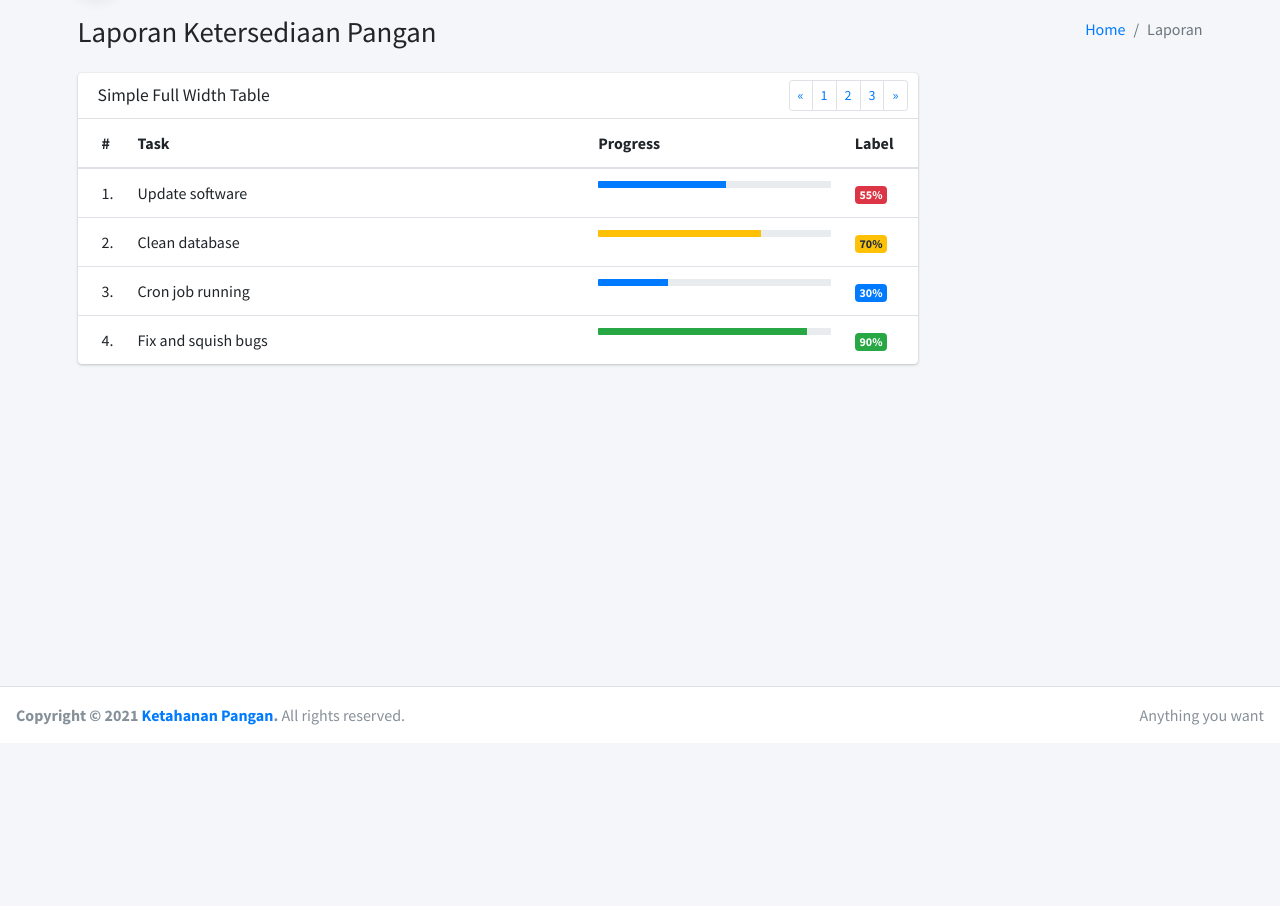
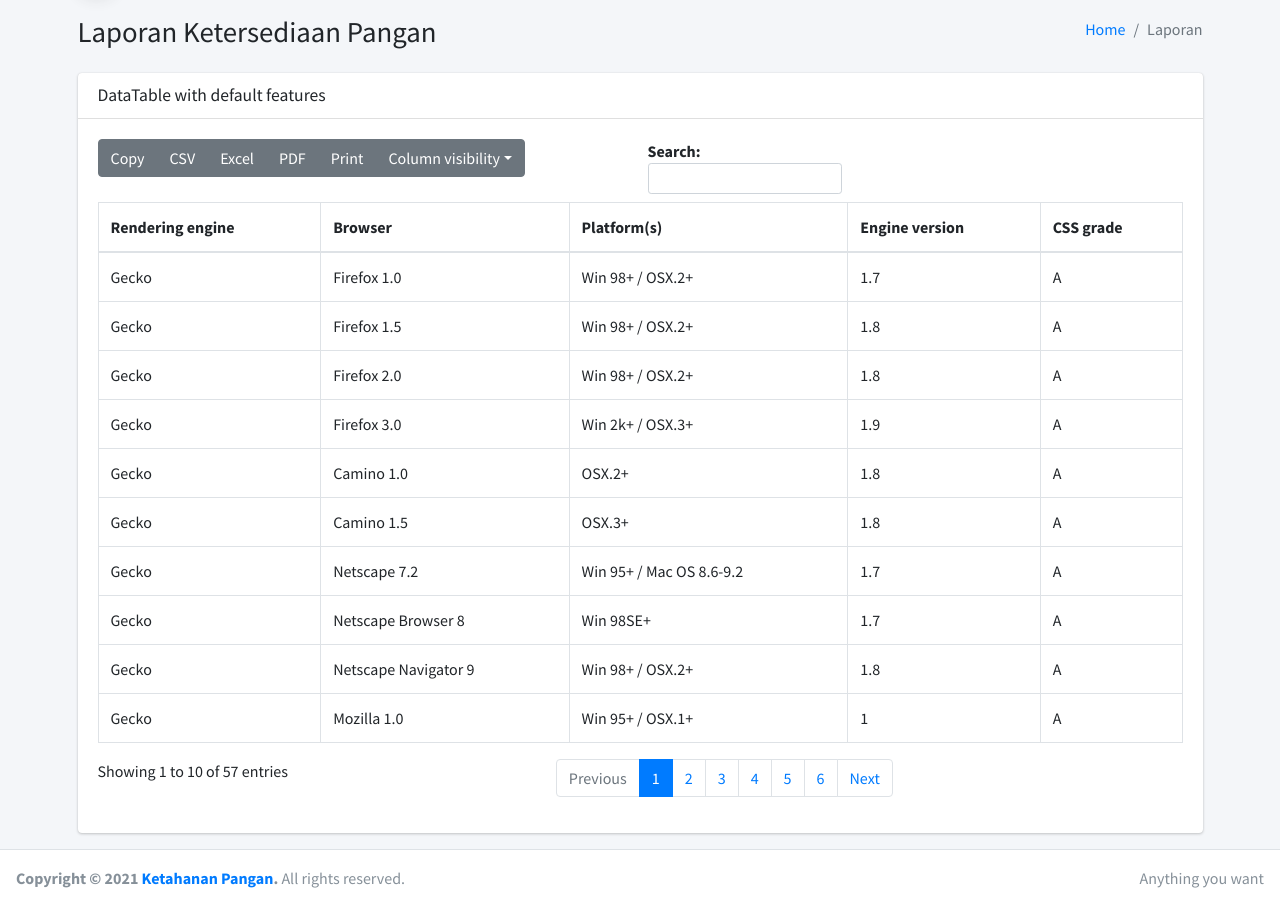
Before and after one commit to riskarispianti/sikp, a CodeIgniter 4 app: template app/Views/laporan_pangan/data_pangan.php in a window 1280 px wide. Shown: the part 57-963 px from the top of the page. Before the commit the page ends 782 px from the top, so only its background shows below. Run offline with PHP 8.4 and a stand-in for CodeIgniter, Linux system fonts and the light colour scheme; the template is opened without the code that fills it, so the values that code supplies are empty; some libraries are stand-ins or nearby versions.

Commit message:
menambahkan tabel pada data pangan

```diff
--- a/app/Views/laporan_pangan/data_pangan.php
+++ b/app/Views/laporan_pangan/data_pangan.php
@@ -18,90 +18,148 @@
           </ol>
         </div><!-- /.col -->
       </div><!-- /.row -->
-    </div><!-- /.container-fluid -->
+    </div>
   </div>
   <!-- /.content-header -->
 
   <section class="content">
     <div class="container">
       <div class="row">
-        <div class="col-md-9">
+        <div class="col-12">
           <div class="card">
             <div class="card-header">
-              <h3 class="card-title">Simple Full Width Table</h3>
-
-              <div class="card-tools">
-                <ul class="pagination pagination-sm float-right">
-                  <li class="page-item"><a class="page-link" href="#">«</a></li>
-                  <li class="page-item"><a class="page-link" href="#">1</a></li>
-                  <li class="page-item"><a class="page-link" href="#">2</a></li>
-                  <li class="page-item"><a class="page-link" href="#">3</a></li>
-                  <li class="page-item"><a class="page-link" href="#">»</a></li>
-                </ul>
+              <h3 class="card-title">DataTable with default features</h3>
+            </div>
+            <!-- /.card-header -->
+            <div class="card-body">
+              <div id="example1_wrapper" class="dataTables_wrapper dt-bootstrap4">
+                <div class="row">
+                  <div class="col-sm-12 col-md-6">
+                    <div class="dt-buttons btn-group flex-wrap"> <button class="btn btn-secondary buttons-copy buttons-html5" tabindex="0" aria-controls="example1" type="button"><span>Copy</span></button> <button class="btn btn-secondary buttons-csv buttons-html5" tabindex="0" aria-controls="example1" type="button"><span>CSV</span></button> <button class="btn btn-secondary buttons-excel buttons-html5" tabindex="0" aria-controls="example1" type="button"><span>Excel</span></button> <button class="btn btn-secondary buttons-pdf buttons-html5" tabindex="0" aria-controls="example1" type="button"><span>PDF</span></button> <button class="btn btn-secondary buttons-print" tabindex="0" aria-controls="example1" type="button"><span>Print</span></button>
+                      <div class="btn-group"><button class="btn btn-secondary buttons-collection dropdown-toggle buttons-colvis" tabindex="0" aria-controls="example1" type="button" aria-haspopup="true" aria-expanded="false"><span>Column visibility</span></button></div>
                     </div>
                   </div>
-            <!-- /.card-header -->
-            <div class="card-body p-0">
-              <table class="table">
+                  <div class="col-sm-12 col-md-6">
+                    <div id="example1_filter" class="dataTables_filter"><label>Search:<input type="search" class="form-control form-control-sm" placeholder="" aria-controls="example1"></label></div>
+                  </div>
+                </div>
+                <div class="row">
+                  <div class="col-sm-12">
+                    <table id="example2" class="table table-bordered table-hover dataTable dtr-inline" role="grid" aria-describedby="example2_info">
                       <thead>
-                  <tr>
-                    <th style="width: 10px">#</th>
-                    <th>Task</th>
-                    <th>Progress</th>
-                    <th style="width: 40px">Label</th>
+                        <tr role="row">
+                          <th class="sorting sorting_asc" tabindex="0" aria-controls="example2" rowspan="1" colspan="1" aria-sort="ascending" aria-label="Rendering engine: activate to sort column descending">Rendering engine</th>
+                          <th class="sorting" tabindex="0" aria-controls="example2" rowspan="1" colspan="1" aria-label="Browser: activate to sort column ascending">Browser</th>
+                          <th class="sorting" tabindex="0" aria-controls="example2" rowspan="1" colspan="1" aria-label="Platform(s): activate to sort column ascending">Platform(s)</th>
+                          <th class="sorting" tabindex="0" aria-controls="example2" rowspan="1" colspan="1" aria-label="Engine version: activate to sort column ascending">Engine version</th>
+                          <th class="sorting" tabindex="0" aria-controls="example2" rowspan="1" colspan="1" aria-label="CSS grade: activate to sort column ascending">CSS grade</th>
                         </tr>
                       </thead>
                       <tbody>
-                  <tr>
-                    <td>1.</td>
-                    <td>Update software</td>
-                    <td>
-                      <div class="progress progress-xs">
-                        <div class="progress-bar progress-bar-danger" style="width: 55%"></div>
-                      </div>
-                    </td>
-                    <td><span class="badge bg-danger">55%</span></td>
+                        <tr class="odd">
+                          <td class="dtr-control sorting_1" tabindex="0">Gecko</td>
+                          <td>Firefox 1.0</td>
+                          <td>Win 98+ / OSX.2+</td>
+                          <td>1.7</td>
+                          <td>A</td>
                         </tr>
-                  <tr>
-                    <td>2.</td>
-                    <td>Clean database</td>
-                    <td>
-                      <div class="progress progress-xs">
-                        <div class="progress-bar bg-warning" style="width: 70%"></div>
-                      </div>
-                    </td>
-                    <td><span class="badge bg-warning">70%</span></td>
+                        <tr class="even">
+                          <td class="dtr-control sorting_1" tabindex="0">Gecko</td>
+                          <td>Firefox 1.5</td>
+                          <td>Win 98+ / OSX.2+</td>
+                          <td>1.8</td>
+                          <td>A</td>
                         </tr>
-                  <tr>
-                    <td>3.</td>
-                    <td>Cron job running</td>
-                    <td>
-                      <div class="progress progress-xs progress-striped active">
-                        <div class="progress-bar bg-primary" style="width: 30%"></div>
-                      </div>
-                    </td>
-                    <td><span class="badge bg-primary">30%</span></td>
+                        <tr class="odd">
+                          <td class="dtr-control sorting_1" tabindex="0">Gecko</td>
+                          <td>Firefox 2.0</td>
+                          <td>Win 98+ / OSX.2+</td>
+                          <td>1.8</td>
+                          <td>A</td>
                         </tr>
-                  <tr>
-                    <td>4.</td>
-                    <td>Fix and squish bugs</td>
-                    <td>
-                      <div class="progress progress-xs progress-striped active">
-                        <div class="progress-bar bg-success" style="width: 90%"></div>
-                      </div>
-                    </td>
-                    <td><span class="badge bg-success">90%</span></td>
+                        <tr class="even">
+                          <td class="dtr-control sorting_1" tabindex="0">Gecko</td>
+                          <td>Firefox 3.0</td>
+                          <td>Win 2k+ / OSX.3+</td>
+                          <td>1.9</td>
+                          <td>A</td>
+                        </tr>
+                        <tr class="odd">
+                          <td class="sorting_1 dtr-control">Gecko</td>
+                          <td>Camino 1.0</td>
+                          <td>OSX.2+</td>
+                          <td>1.8</td>
+                          <td>A</td>
+                        </tr>
+                        <tr class="even">
+                          <td class="sorting_1 dtr-control">Gecko</td>
+                          <td>Camino 1.5</td>
+                          <td>OSX.3+</td>
+                          <td>1.8</td>
+                          <td>A</td>
+                        </tr>
+                        <tr class="odd">
+                          <td class="sorting_1 dtr-control">Gecko</td>
+                          <td>Netscape 7.2</td>
+                          <td>Win 95+ / Mac OS 8.6-9.2</td>
+                          <td>1.7</td>
+                          <td>A</td>
+                        </tr>
+                        <tr class="even">
+                          <td class="sorting_1 dtr-control">Gecko</td>
+                          <td>Netscape Browser 8</td>
+                          <td>Win 98SE+</td>
+                          <td>1.7</td>
+                          <td>A</td>
+                        </tr>
+                        <tr class="odd">
+                          <td class="sorting_1 dtr-control">Gecko</td>
+                          <td>Netscape Navigator 9</td>
+                          <td>Win 98+ / OSX.2+</td>
+                          <td>1.8</td>
+                          <td>A</td>
+                        </tr>
+                        <tr class="even">
+                          <td class="sorting_1 dtr-control">Gecko</td>
+                          <td>Mozilla 1.0</td>
+                          <td>Win 95+ / OSX.1+</td>
+                          <td>1</td>
+                          <td>A</td>
                         </tr>
                       </tbody>
                     </table>
                   </div>
+                </div>
+                <div class="row">
+                  <div class="col-sm-12 col-md-5">
+                    <div class="dataTables_info" id="example1_info" role="status" aria-live="polite">Showing 1 to 10 of 57 entries</div>
+                  </div>
+                  <div class="col-sm-12 col-md-7">
+                    <div class="dataTables_paginate paging_simple_numbers" id="example1_paginate">
+                      <ul class="pagination">
+                        <li class="paginate_button page-item previous disabled" id="example1_previous"><a href="#" aria-controls="example1" data-dt-idx="0" tabindex="0" class="page-link">Previous</a></li>
+                        <li class="paginate_button page-item active"><a href="#" aria-controls="example1" data-dt-idx="1" tabindex="0" class="page-link">1</a></li>
+                        <li class="paginate_button page-item "><a href="#" aria-controls="example1" data-dt-idx="2" tabindex="0" class="page-link">2</a></li>
+                        <li class="paginate_button page-item "><a href="#" aria-controls="example1" data-dt-idx="3" tabindex="0" class="page-link">3</a></li>
+                        <li class="paginate_button page-item "><a href="#" aria-controls="example1" data-dt-idx="4" tabindex="0" class="page-link">4</a></li>
+                        <li class="paginate_button page-item "><a href="#" aria-controls="example1" data-dt-idx="5" tabindex="0" class="page-link">5</a></li>
+                        <li class="paginate_button page-item "><a href="#" aria-controls="example1" data-dt-idx="6" tabindex="0" class="page-link">6</a></li>
+                        <li class="paginate_button page-item next" id="example1_next"><a href="#" aria-controls="example1" data-dt-idx="7" tabindex="0" class="page-link">Next</a></li>
+                      </ul>
+                    </div>
+                  </div>
+                </div>
+              </div>
+            </div>
             <!-- /.card-body -->
           </div>
+          <!-- /.card -->
         </div>
         <!-- /.col -->
       </div>
       <!-- /.row -->
     </div>
+    <!-- /.container-fluid -->
   </section>
 </div>
 
```
Lines whose indentation alone changed are shown as unchanged.
